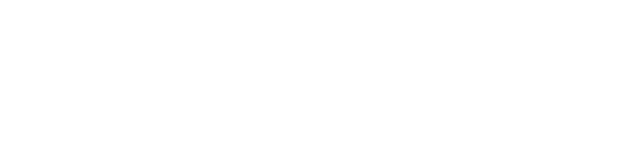
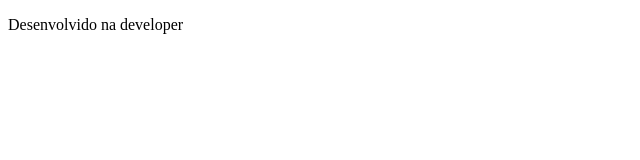
Before and after one commit to LucasPenha3/TesteGit, a plain HTML site: page Index.html in a window 1280 px wide. Shown: the whole page, without its empty margins (0-640 px from the left). Drawn offline with Linux system fonts and the light colour scheme.

Commit message:
commit inicial developer

```diff
--- a/Index.html
+++ b/Index.html
@@ -6,6 +6,6 @@
     <title>Document</title>
 </head>
 <body>
-
+    <p>Desenvolvido na developer</p>
 </body>
 </html>
```
